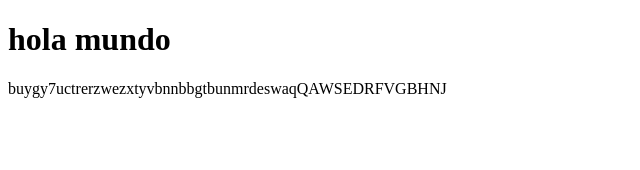
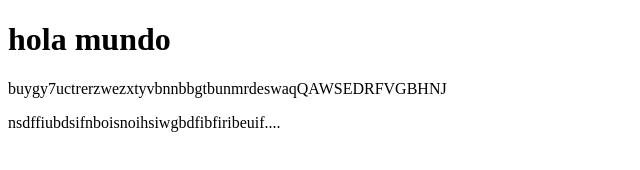
Before and after one commit to Dannit23/pruebas-ramas, a plain HTML site: page index.html in a window 1280 px wide. Shown: the whole page, without its empty margins (0-640 px from the left). Drawn offline with Linux system fonts and the light colour scheme.

Commit message:
se guardan cambios

```diff
--- a/index.html
+++ b/index.html
@@ -9,5 +9,6 @@
 <body>
     <h1>hola mundo</h1>
     <p>buygy7uctrerzwezxtyvbnnbbgtbunmrdeswaqQAWSEDRFVGBHNJ</p>
+    <p>nsdffiubdsifnboisnoihsiwgbdfibfiribeuif....</p>
 </body>
 </html>
```
